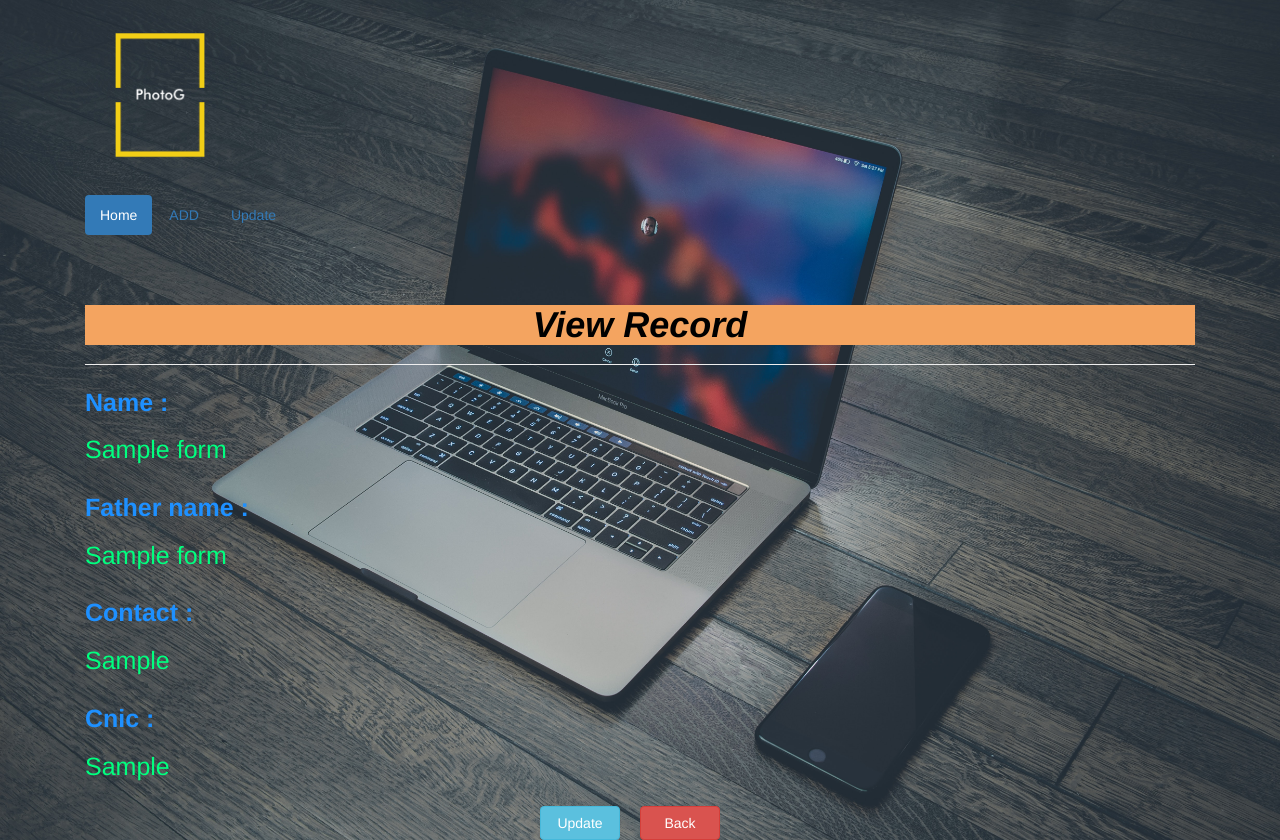
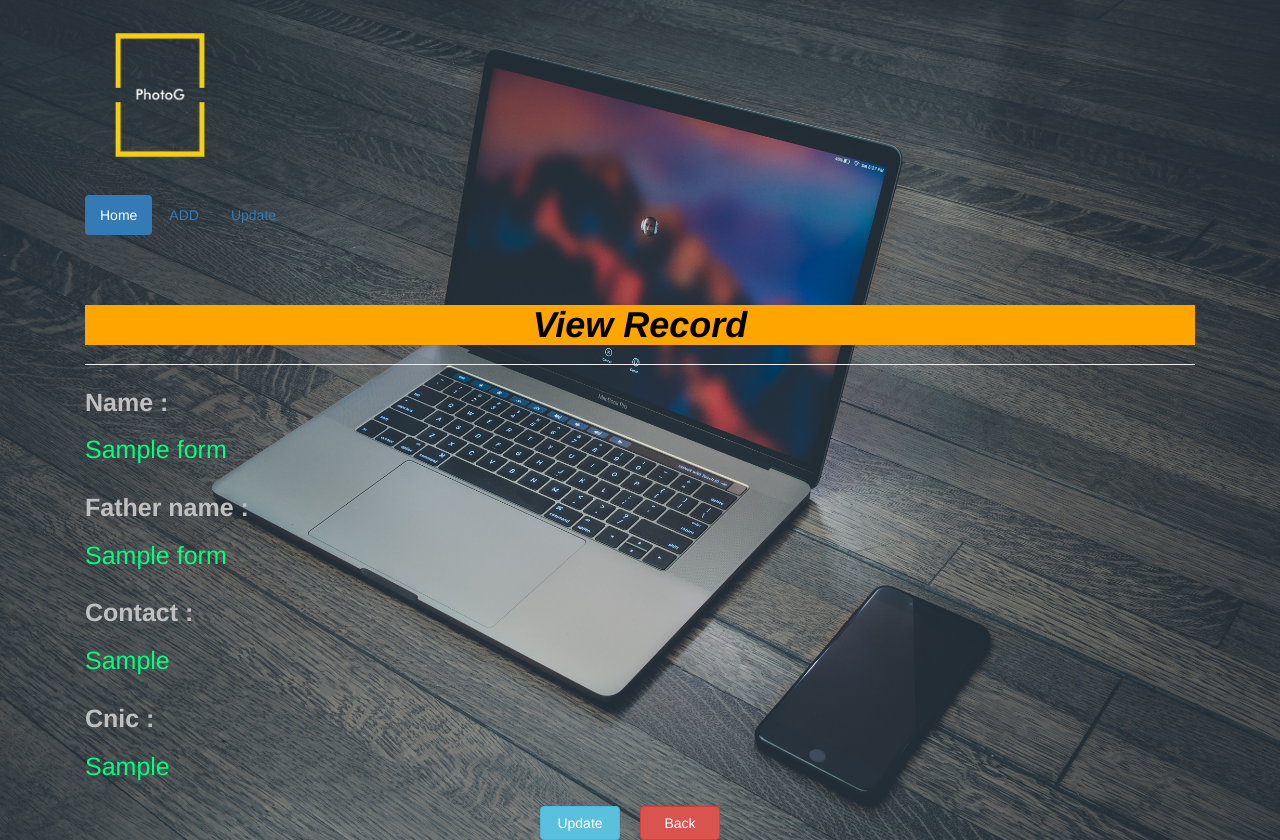
Before and after one commit to Usama868/CRUD, a PHP site: page /read.php?id=1 in a window 1280 px wide. Run offline with PHP 8.4, Linux system fonts and the light colour scheme; tables that the repository leaves empty hold one stand-in row (values such as "Sample post").

Commit message:
Merge origin/master
Conflicts:
	db-connect.php

```diff
--- a/read.php
+++ b/read.php
@@ -102,23 +102,23 @@ if(isset($_GET["id"]) && !empty(trim($_GET["id"]))){
             <div class="row">
                 <div class="col-md-12">
                     <div class="page-header">
-                        <h1 style="color:black; background-color: sandybrown; text-align: center;"><i><b>View Record</b></i></h1>
+                        <h1 style="color:black; background-color: orange; text-align: center;"><i><b>View Record</b></i></h1>
                     </div>
                     <div class="form-group"style="font-size:25px;">
-                        <label style="color:dodgerblue">Name :</label>
+                        <label style="color:silver">Name :</label>
 
                         <p class="form-control-static" style="color:springgreen; "><?php echo $row["name"]; ?></p>
                     </div>
                     <div class="form-group" style="font-size:25px;">
-                        <label style="color:dodgerblue" >Father name :</label>
+                        <label style="color:silver" >Father name :</label>
                         <p class="form-control-static" style="color:springgreen;"><?php echo $row["fathername"]; ?></p>
                     </div>
                     <div class="form-group" style="font-size:25px;">
-                        <label style="color:dodgerblue">Contact :</label>
+                        <label style="color:silver">Contact :</label>
                         <p class="form-control-static" style="color:springgreen;"><?php echo $row["contact"]; ?></p>
                     </div>
                     <div class="form-group" style="font-size:25px;">
-                        <label style="color:dodgerblue;"> Cnic :</label>
+                        <label style="color:silver;"> Cnic :</label>
                         <p class="form-control-static" style="color:springgreen;"><?php echo $row["cnic"]; ?></p>
                     </div>
                     <div align="center">
```
